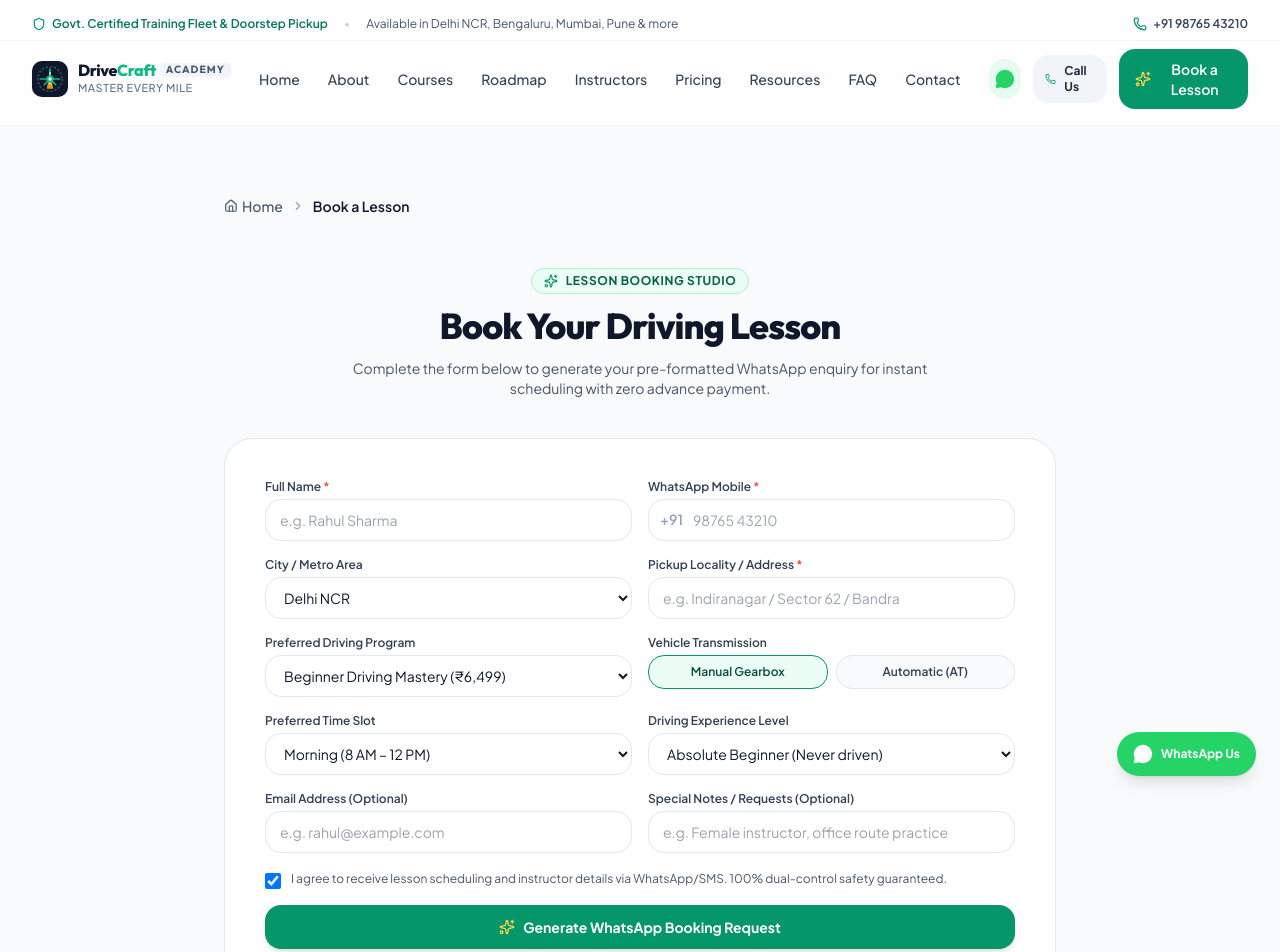
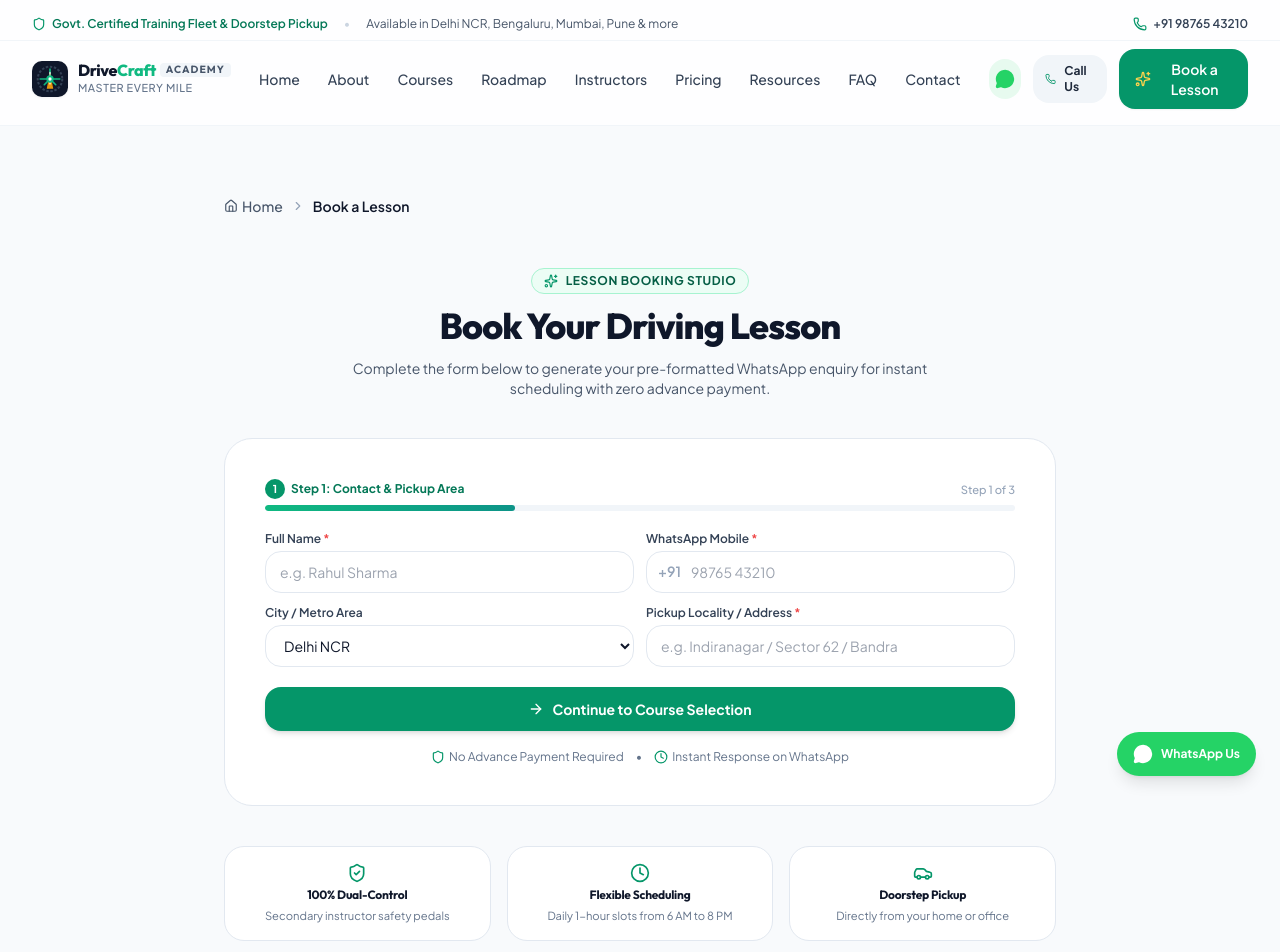
Before and after one commit to Ginuuuuu/Driving-School-Simple, a React (Vite) app: page /book in a window 1280 px wide. Shown: the top 952 px of the page. Built offline with nearby package versions, Linux system fonts and the light colour scheme.

Commit message:
feat: add multi-step EnquiryForm component with WhatsApp integration and validation

```diff
--- a/src/components/forms/EnquiryForm.tsx
+++ b/src/components/forms/EnquiryForm.tsx
@@ -53,54 +53,74 @@ export const EnquiryForm: React.FC<EnquiryFormProps> = ({
     agreeToTerms: true,
   });
 
+  const [currentStep, setCurrentStep] = useState<number>(1);
   const [errors, setErrors] = useState<Record<string, string>>({});
   const [isSubmitting, setIsSubmitting] = useState(false);
   const [submittedLink, setSubmittedLink] = useState<string | null>(null);
   const [copied, setCopied] = useState(false);
 
-  const validate = (): boolean => {
+  const validateStep = (step: number): boolean => {
     const newErrors: Record<string, string> = {};
 
+    if (step === 1) {
       if (!formState.fullName.trim()) {
         newErrors.fullName = 'Please enter your full name.';
       } else if (formState.fullName.trim().length < 2) {
         newErrors.fullName = 'Name must be at least 2 characters.';
       }
 
-    // Indian 10-digit mobile number validation
       const cleanPhone = formState.phoneNumber.replace(/[^0-9]/g, '');
       if (!cleanPhone) {
         newErrors.phoneNumber = 'Phone number is required for lesson coordination.';
       } else if (cleanPhone.length < 10) {
         newErrors.phoneNumber = 'Please enter a valid 10-digit mobile number.';
       } else if (!/^[6-9]\d{9}$/.test(cleanPhone.slice(-10))) {
-      newErrors.phoneNumber = 'Enter a valid 10-digit Indian mobile number starting with 6, 7, 8, or 9.';
-    }
-
-    if (formState.email && !/^[^\s@]+@[^\s@]+\.[^\s@]+$/.test(formState.email)) {
-      newErrors.email = 'Please enter a valid email address.';
+        newErrors.phoneNumber = 'Enter a valid 10-digit mobile number.';
       }
 
       if (!formState.pickupArea.trim()) {
         newErrors.pickupArea = 'Please provide your locality/area for doorstep pickup.';
       }
+    }
+
+    if (step === 3) {
+      if (formState.email && !/^[^\s@]+@[^\s@]+\.[^\s@]+$/.test(formState.email)) {
+        newErrors.email = 'Please enter a valid email address.';
+      }
 
       if (!formState.agreeToTerms) {
         newErrors.agreeToTerms = 'Please confirm that you agree to terms & lesson guidelines.';
+      }
     }
 
     setErrors(newErrors);
     return Object.keys(newErrors).length === 0;
   };
 
+  const handleNextStep = () => {
+    if (validateStep(currentStep)) {
+      setCurrentStep((prev) => Math.min(prev + 1, 3));
+    } else {
+      showToast({
+        type: 'error',
+        title: 'Please check your inputs',
+        message: 'Fill in the required fields marked in red to continue.',
+      });
+    }
+  };
+
+  const handlePrevStep = () => {
+    setCurrentStep((prev) => Math.max(prev - 1, 1));
+  };
+
   const handleSubmit = (e: React.FormEvent) => {
     e.preventDefault();
 
-    if (!validate()) {
+    if (!validateStep(1) || !validateStep(3)) {
       showToast({
         type: 'error',
         title: 'Please check your inputs',
-        message: 'Fill in the required fields marked in red.',
+        message: 'Fill in all required fields to generate your WhatsApp booking.',
       });
       return;
     }
@@ -111,7 +131,6 @@ export const EnquiryForm: React.FC<EnquiryFormProps> = ({
       const waLink = generateWhatsAppLink(formState, siteConfig);
       setSubmittedLink(waLink);
 
-      // Trigger confetti celebration
       try {
         confetti({
           particleCount: 80,
@@ -154,6 +173,7 @@ export const EnquiryForm: React.FC<EnquiryFormProps> = ({
 
   const handleReset = () => {
     setSubmittedLink(null);
+    setCurrentStep(1);
   };
 
   // SUCCESS CONFIRMATION STATE
@@ -161,64 +181,66 @@ export const EnquiryForm: React.FC<EnquiryFormProps> = ({
     const selectedCourse = courses.find((c) => c.slug === formState.courseSlug);
 
     return (
-      <div className="p-6 sm:p-8 bg-emerald-50/50 rounded-2xl border border-emerald-200 text-center animate-in fade-in zoom-in-95 duration-300">
-        <div className="w-16 h-16 bg-emerald-100 text-emerald-600 rounded-full flex items-center justify-center mx-auto mb-4 shadow-inner">
-          <CheckCircle2 className="w-8 h-8" />
+      <div className="p-5 sm:p-8 bg-emerald-50/50 rounded-2xl border border-emerald-200 text-center animate-in fade-in zoom-in-95 duration-300">
+        <div className="w-14 h-14 bg-emerald-100 text-emerald-600 rounded-full flex items-center justify-center mx-auto mb-3 shadow-inner">
+          <CheckCircle2 className="w-7 h-7" />
         </div>
 
-        <h3 className="text-xl sm:text-2xl font-bold font-display text-slate-900">
+        <h3 className="text-lg sm:text-2xl font-bold font-display text-slate-900">
           Your Lesson Enquiry is Ready!
         </h3>
-        <p className="mt-2 text-sm text-slate-600 max-w-md mx-auto leading-relaxed">
+        <p className="mt-1.5 text-xs sm:text-sm text-slate-600 max-w-md mx-auto leading-relaxed">
           We have generated your structured booking request. Click below to open WhatsApp and send it directly to our admissions team for immediate confirmation.
         </p>
 
         {/* Enquiry Summary Card */}
-        <div className="mt-6 p-4 rounded-xl bg-white border border-slate-200 text-left text-xs text-slate-700 space-y-2 shadow-sm max-w-md mx-auto">
-          <div className="flex justify-between border-b border-slate-100 pb-2">
+        <div className="mt-4 p-3.5 rounded-xl bg-white border border-slate-200 text-left text-xs text-slate-700 space-y-2 shadow-sm max-w-md mx-auto">
+          <div className="flex justify-between border-b border-slate-100 pb-1.5">
             <span className="font-semibold text-slate-500">Student:</span>
             <span className="font-bold text-slate-900">{formState.fullName}</span>
           </div>
-          <div className="flex justify-between border-b border-slate-100 pb-2">
+          <div className="flex justify-between border-b border-slate-100 pb-1.5">
             <span className="font-semibold text-slate-500">Course:</span>
             <span className="font-bold text-emerald-800">{selectedCourse?.shortTitle || formState.courseSlug}</span>
           </div>
-          <div className="flex justify-between border-b border-slate-100 pb-2">
+          <div className="flex justify-between border-b border-slate-100 pb-1.5">
             <span className="font-semibold text-slate-500">Pickup Area:</span>
             <span className="font-medium text-slate-900">{formState.pickupArea}, {formState.city}</span>
           </div>
           <div className="flex justify-between">
-            <span className="font-semibold text-slate-500">Preferred Slot:</span>
-            <span className="font-medium text-slate-900 capitalize">{formState.preferredTimeSlot.replace('_', ' ')}</span>
+            <span className="font-semibold text-slate-500">Slot & Gear:</span>
+            <span className="font-medium text-slate-900 capitalize">
+              {formState.preferredTimeSlot.replace('_', ' ')} • {formState.transmission}
+            </span>
           </div>
         </div>
 
         {/* Action Buttons */}
-        <div className="mt-6 flex flex-col sm:flex-row items-center justify-center gap-3 max-w-md mx-auto">
+        <div className="mt-5 flex flex-col sm:flex-row items-center justify-center gap-2.5 max-w-md mx-auto">
           <Button
             variant="whatsapp"
-            size="lg"
+            size="md"
             href={submittedLink}
             isExternal
-            className="w-full justify-center shadow-lg"
-            icon={<MessageCircle className="w-5 h-5 fill-current" />}
+            className="w-full justify-center shadow-lg font-bold py-2.5 sm:py-3"
+            icon={<MessageCircle className="w-4 h-4 fill-current" />}
           >
             Continue to WhatsApp
           </Button>
 
           <Button
             variant="outline"
-            size="lg"
+            size="md"
             onClick={handleCopyText}
-            className="w-full sm:w-auto justify-center"
-            icon={<Copy className="w-4 h-4" />}
+            className="w-full sm:w-auto justify-center text-xs"
+            icon={<Copy className="w-3.5 h-3.5" />}
           >
             {copied ? 'Copied!' : 'Copy Text'}
           </Button>
         </div>
 
         {/* Fallback assistance */}
-        <div className="mt-6 pt-4 border-t border-emerald-200/60 text-xs text-slate-500 flex flex-col sm:flex-row items-center justify-between gap-3">
+        <div className="mt-5 pt-3 border-t border-emerald-200/60 text-[0.72rem] text-slate-500 flex flex-col sm:flex-row items-center justify-between gap-2">
           <button
             onClick={handleReset}
             className="text-slate-600 hover:text-slate-900 underline flex items-center gap-1 mx-auto"
@@ -236,10 +258,39 @@ export const EnquiryForm: React.FC<EnquiryFormProps> = ({
     );
   }
 
+  const selectedCourse = courses.find((c) => c.slug === formState.courseSlug);
+
   return (
     <form onSubmit={handleSubmit} className="space-y-3.5 sm:space-y-4" noValidate>
-      {/* Row 1: Full Name & WhatsApp Mobile */}
-      <div className="grid grid-cols-1 sm:grid-cols-2 gap-3 sm:gap-4">
+      {/* Multi-Step Visual Progress Indicator */}
+      <div className="space-y-1.5 pb-1">
+        <div className="flex items-center justify-between text-xs font-bold text-slate-700">
+          <span className="flex items-center gap-1.5 text-emerald-700 font-bold">
+            <span className="w-5 h-5 rounded-full bg-emerald-600 text-white flex items-center justify-center text-[0.68rem] shadow-xs">
+              {currentStep}
+            </span>
+            {currentStep === 1 && 'Step 1: Contact & Pickup Area'}
+            {currentStep === 2 && 'Step 2: Course & Vehicle Gear'}
+            {currentStep === 3 && 'Step 3: Timing & Review'}
+          </span>
+          <span className="text-[0.7rem] text-slate-400 font-medium">
+            Step {currentStep} of 3
+          </span>
+        </div>
+
+        {/* Progress Bar */}
+        <div className="w-full bg-slate-100 h-1.5 rounded-full overflow-hidden">
+          <div
+            className="bg-gradient-to-r from-emerald-500 to-teal-600 h-full transition-all duration-300 rounded-full"
+            style={{ width: `${(currentStep / 3) * 100}%` }}
+          />
+        </div>
+      </div>
+
+      {/* STEP 1: CONTACT & LOCATION */}
+      {currentStep === 1 && (
+        <div className="space-y-3 animate-in fade-in zoom-in-95 duration-200">
+          <div className="grid grid-cols-1 sm:grid-cols-2 gap-3">
             <div>
               <label htmlFor="fullName" className="block text-xs font-semibold text-slate-700 mb-1">
                 Full Name <span className="text-red-500">*</span>
@@ -281,8 +332,7 @@ export const EnquiryForm: React.FC<EnquiryFormProps> = ({
             </div>
           </div>
 
-      {/* Row 2: City & Pickup Area */}
-      <div className="grid grid-cols-1 sm:grid-cols-2 gap-3 sm:gap-4">
+          <div className="grid grid-cols-1 sm:grid-cols-2 gap-3">
             <div>
               <label htmlFor="city" className="block text-xs font-semibold text-slate-700 mb-1">
                 City / Metro Area
@@ -320,8 +370,26 @@ export const EnquiryForm: React.FC<EnquiryFormProps> = ({
             </div>
           </div>
 
-      {/* Row 3: Course Selection & Transmission */}
-      <div className="grid grid-cols-1 sm:grid-cols-2 gap-3 sm:gap-4">
+          {/* Next Button */}
+          <div className="pt-2">
+            <Button
+              type="button"
+              variant="primary"
+              size="md"
+              onClick={handleNextStep}
+              className="w-full justify-center text-xs sm:text-sm py-2.5 sm:py-3 shadow-md font-bold"
+              icon={<ArrowRight className="w-4 h-4" />}
+            >
+              Continue to Course Selection
+            </Button>
+          </div>
+        </div>
+      )}
+
+      {/* STEP 2: COURSE & TRANSMISSION */}
+      {currentStep === 2 && (
+        <div className="space-y-3 animate-in fade-in zoom-in-95 duration-200">
+          <div className="grid grid-cols-1 sm:grid-cols-2 gap-3">
             <div>
               <label htmlFor="courseSlug" className="block text-xs font-semibold text-slate-700 mb-1">
                 Preferred Driving Program
@@ -371,8 +439,7 @@ export const EnquiryForm: React.FC<EnquiryFormProps> = ({
             </div>
           </div>
 
-      {/* Row 4: Preferred Time Slot & Experience Level */}
-      <div className="grid grid-cols-1 sm:grid-cols-2 gap-3 sm:gap-4">
+          <div className="grid grid-cols-1 sm:grid-cols-2 gap-3">
             <div>
               <label htmlFor="preferredTimeSlot" className="block text-xs font-semibold text-slate-700 mb-1">
                 Preferred Time Slot
@@ -409,8 +476,35 @@ export const EnquiryForm: React.FC<EnquiryFormProps> = ({
             </div>
           </div>
 
-      {/* Row 5: Email & Special Note */}
-      <div className="grid grid-cols-1 sm:grid-cols-2 gap-3 sm:gap-4">
+          {/* Stepper Buttons */}
+          <div className="grid grid-cols-2 gap-2.5 pt-2">
+            <Button
+              type="button"
+              variant="outline"
+              size="md"
+              onClick={handlePrevStep}
+              className="justify-center text-xs sm:text-sm"
+            >
+              ← Back
+            </Button>
+            <Button
+              type="button"
+              variant="primary"
+              size="md"
+              onClick={handleNextStep}
+              className="justify-center text-xs sm:text-sm shadow-md font-bold"
+              icon={<ArrowRight className="w-4 h-4" />}
+            >
+              Continue to Review
+            </Button>
+          </div>
+        </div>
+      )}
+
+      {/* STEP 3: CUSTOMIZATION, REVIEW & SUBMIT */}
+      {currentStep === 3 && (
+        <div className="space-y-3 animate-in fade-in zoom-in-95 duration-200">
+          <div className="grid grid-cols-1 sm:grid-cols-2 gap-3">
             <div>
               <label htmlFor="email" className="block text-xs font-semibold text-slate-700 mb-1">
                 Email Address (Optional)
@@ -435,11 +529,23 @@ export const EnquiryForm: React.FC<EnquiryFormProps> = ({
               <input
                 id="message"
                 type="text"
-            placeholder="e.g. Female instructor, office route practice"
+                placeholder="e.g. Female instructor, office route"
                 value={formState.message}
                 onChange={(e) => setFormState({ ...formState, message: e.target.value })}
                 className="w-full px-3.5 py-2 sm:py-2.5 rounded-xl border border-slate-200 bg-white text-xs sm:text-sm focus:ring-2 focus:ring-emerald-500 focus:outline-none"
               />
+            </div>
+          </div>
+
+          {/* Quick Summary Review Box */}
+          <div className="p-3 rounded-xl bg-slate-50 border border-slate-200 text-xs space-y-1.5">
+            <div className="flex justify-between items-center text-slate-600 pb-1 border-b border-slate-200/60">
+              <span className="font-semibold">Student & Pickup:</span>
+              <span className="font-bold text-slate-900">{formState.fullName} • {formState.pickupArea || formState.city}</span>
+            </div>
+            <div className="flex justify-between items-center text-slate-600">
+              <span className="font-semibold">Program:</span>
+              <span className="font-bold text-emerald-800">{selectedCourse?.shortTitle} ({formState.transmission})</span>
             </div>
           </div>
 
@@ -453,23 +559,36 @@ export const EnquiryForm: React.FC<EnquiryFormProps> = ({
                 className="mt-0.5 rounded border-slate-300 text-emerald-600 focus:ring-emerald-500 w-3.5 h-3.5 sm:w-4 sm:h-4"
               />
               <span className="text-[0.72rem] sm:text-xs text-slate-600 leading-snug">
-            I agree to receive lesson scheduling and instructor details via WhatsApp/SMS. 100% dual-control safety guaranteed.
+                I agree to receive lesson scheduling details via WhatsApp/SMS. 100% dual-control safety.
               </span>
             </label>
             {errors.agreeToTerms && <p className="mt-1 text-[0.7rem] text-red-600 font-medium">{errors.agreeToTerms}</p>}
           </div>
 
-      {/* Primary Submit Button */}
+          {/* Action Buttons */}
+          <div className="grid grid-cols-3 gap-2.5 pt-1">
+            <Button
+              type="button"
+              variant="outline"
+              size="md"
+              onClick={handlePrevStep}
+              className="col-span-1 justify-center text-xs sm:text-sm"
+            >
+              ← Back
+            </Button>
             <Button
               type="submit"
               variant="primary"
               size="md"
               isLoading={isSubmitting}
-        className="w-full justify-center text-xs sm:text-sm py-2.5 sm:py-3 shadow-md font-bold"
+              className="col-span-2 justify-center text-xs sm:text-sm py-2.5 sm:py-3 shadow-md font-bold"
               icon={<Sparkles className="w-4 h-4 text-amber-300" />}
             >
-        Generate WhatsApp Booking Request
+              Send WhatsApp Enquiry
             </Button>
+          </div>
+        </div>
+      )}
 
       {/* Security & Response SLA Note */}
       <div className="flex items-center justify-center gap-3 text-[0.68rem] sm:text-xs text-slate-500 pt-0.5">
```
Lines whose indentation alone changed are shown as unchanged.
